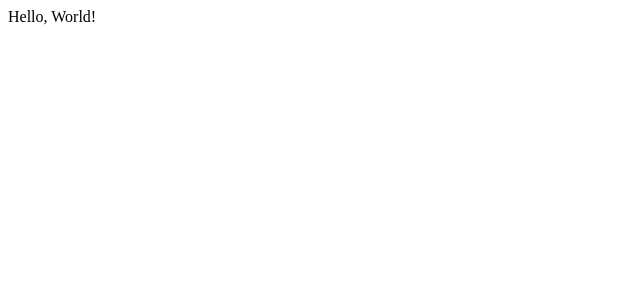
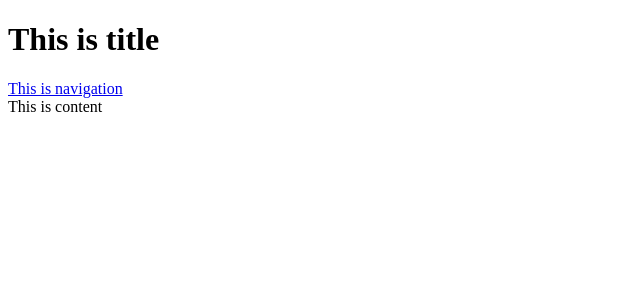
Before and after one commit to basalcode/linking-stars, a Next.js app: page / in a window 1280 px wide. Shown: the top 300 px of the page, without its empty margins (0-640 px from the left). Built offline with nearby package versions, Linux system fonts and the light colour scheme.

Commit message:
Create common layout

```diff
--- /dev/null
+++ b/src/components/common/Layout.tsx
@@ -0,0 +1,25 @@
+import type { NextPage } from 'next'
+import Link from 'next/link';
+
+const Layout: NextPage = ({ children }) => {
+  return (
+    <div>
+      <header>
+        <h1>This is title</h1>
+      </header>
+      <nav>
+        <Link
+          href="/"
+        >
+          <a>This is navigation</a>
+        </Link>
+
+      </nav>
+      <main>
+        {children}
+      </main>
+    </div>
+  );
+}
+
+export default Layout;
--- a/src/pages/index.tsx
+++ b/src/pages/index.tsx
@@ -1,11 +1,13 @@
 import type { NextPage } from 'next'
+
+import Layout from '../components/common/Layout';
 
 const Home: NextPage = () => {
   return (
-    <div>
-      Hello, World!
-    </div>
-  )
+    <Layout>
+      This is content
+    </Layout>
+  );
 }
 
 export default Home
```
